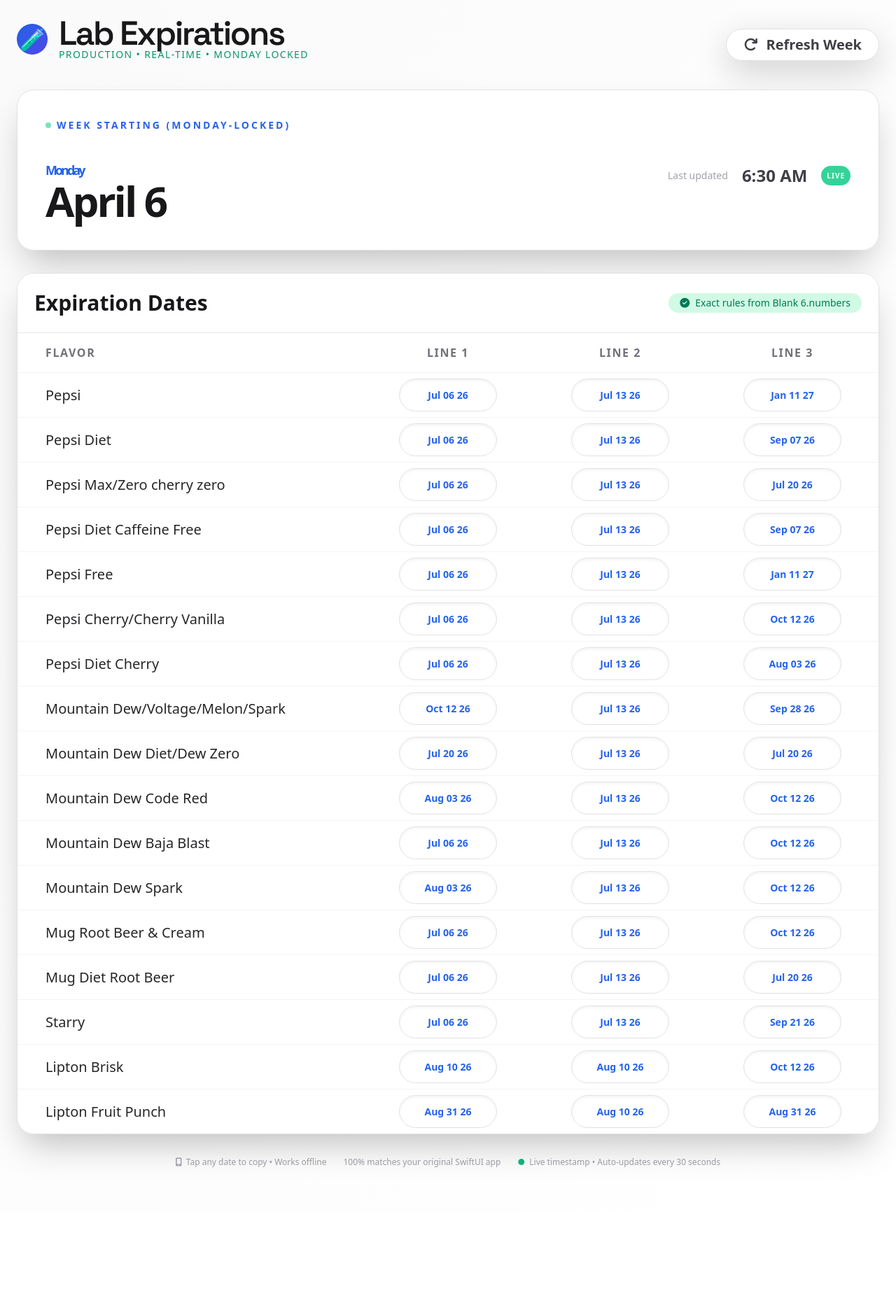
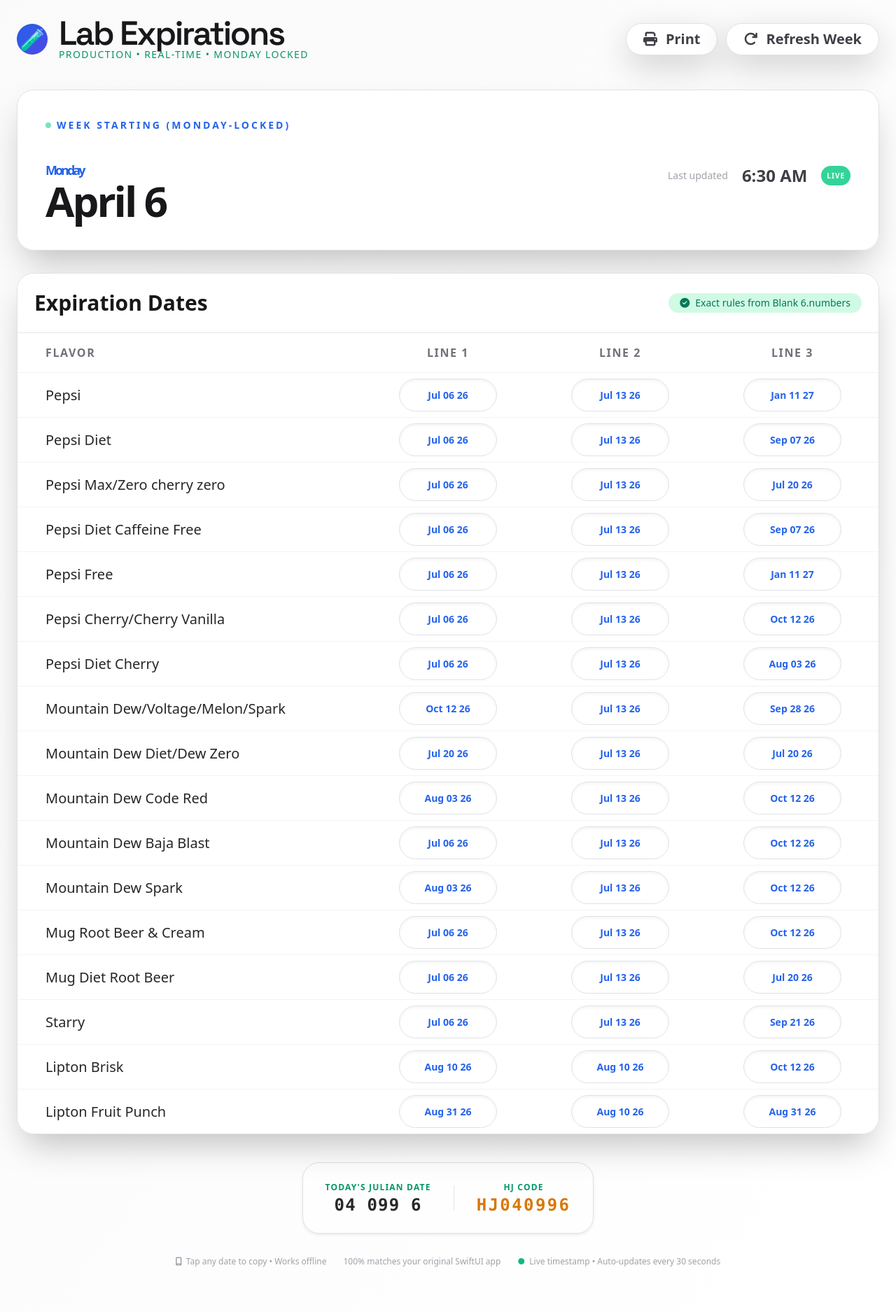
Before and after one commit to pimpy6565/stannews, a Django app: page /exp in a window 1280 px wide. Shown: the part 56-1931 px from the top of the page at 70% size. Before the commit the page ends 1724 px from the top, so only its background shows below. Run offline with Django 5.2, Linux system fonts and the light colour scheme; data comes from the database, SQL or seed files in the repository; some libraries are stand-ins or nearby versions.

Commit message:
Update exp.html

```diff
--- a/news/templates/news/exp.html
+++ b/news/templates/news/exp.html
@@ -17,11 +17,19 @@
         </div>
       </div>
 
-      <button onclick="refreshWeek()"
-              class="group flex items-center gap-x-2 sm:gap-x-3 bg-white hover:bg-blue-50 border border-zinc-200 hover:border-blue-200 text-zinc-700 hover:text-blue-600 px-4 sm:px-8 py-2 sm:py-4 rounded-3xl text-sm sm:text-xl font-semibold shadow-lg hover:shadow-xl transition-all active:scale-95 mt-3 md:mt-0">
-        <i class="fa-solid fa-arrow-rotate-right group-active:rotate-180 transition-transform"></i>
-        <span>Refresh Week</span>
-      </button>
+      <div class="flex items-center gap-x-3">
+        <button onclick="printPage()"
+                class="group flex items-center gap-x-2 sm:gap-x-3 bg-white hover:bg-amber-50 border border-zinc-200 hover:border-amber-200 text-zinc-700 hover:text-amber-600 px-4 sm:px-8 py-2 sm:py-4 rounded-3xl text-sm sm:text-xl font-semibold shadow-lg hover:shadow-xl transition-all active:scale-95">
+          <i class="fa-solid fa-print"></i>
+          <span>Print</span>
+        </button>
+
+        <button onclick="refreshWeek()"
+                class="group flex items-center gap-x-2 sm:gap-x-3 bg-white hover:bg-blue-50 border border-zinc-200 hover:border-blue-200 text-zinc-700 hover:text-blue-600 px-4 sm:px-8 py-2 sm:py-4 rounded-3xl text-sm sm:text-xl font-semibold shadow-lg hover:shadow-xl transition-all active:scale-95">
+          <i class="fa-solid fa-arrow-rotate-right group-active:rotate-180 transition-transform"></i>
+          <span>Refresh Week</span>
+        </button>
+      </div>
     </div>
 
     <!-- Week Starting Hero -->
@@ -59,6 +67,12 @@
           <tbody id="tableBody" class="divide-y divide-zinc-100"></tbody>
         </table>
       </div>
+    </div>
+
+    <!-- Julian Date Footer -->
+    <div id="julianFooter"
+         class="mt-10 flex flex-col sm:flex-row items-center justify-center gap-6 text-center text-zinc-500 text-sm font-medium">
+      <!-- Populated by JavaScript -->
     </div>
 
     <div class="mt-8 text-center text-[10px] sm:text-xs text-zinc-400 flex flex-wrap items-center justify-center gap-x-6 gap-y-2">
@@ -175,6 +189,58 @@ function copyDate(text, el) {
   });
 }
 
+// ====================== PRINT FEATURE ======================
+function printPage() {
+  const originalTitle = document.title;
+  document.title = `Lab Expirations - Week of ${formatDate(currentMonday)}`;
+
+  window.print();
+
+  // Reset title after print dialog
+  setTimeout(() => {
+    document.title = originalTitle;
+  }, 500);
+}
+
+// ====================== JULIAN DATE ======================
+function getJulianDate() {
+  const now = new Date();
+  const year = now.getFullYear();
+  const startOfYear = new Date(year, 0, 0);
+  const diff = now - startOfYear;
+  const oneDay = 1000 * 60 * 60 * 24;
+  let dayOfYear = Math.floor(diff / oneDay);
+
+  const month = String(now.getMonth() + 1).padStart(2, '0');
+  const julianDay = String(dayOfYear).padStart(3, '0');
+  const lastDigitYear = String(year).slice(-1);
+
+  const julianStr = `${month} ${julianDay} ${lastDigitYear}`;
+  const hjCode = `HJ${month}${julianDay}${lastDigitYear}`;
+
+  return { julianStr, hjCode };
+}
+
+function updateJulianFooter() {
+  const { julianStr, hjCode } = getJulianDate();
+  const footer = document.getElementById('julianFooter');
+
+  footer.innerHTML = `
+    <div class="flex items-center gap-x-8 bg-white/70 border border-zinc-100 rounded-3xl px-8 py-4 shadow-sm">
+      <div>
+        <span class="text-emerald-600 text-xs tracking-widest font-semibold">TODAY'S JULIAN DATE</span>
+        <div class="text-2xl font-mono font-bold text-zinc-800 tracking-wider">${julianStr}</div>
+      </div>
+      <div class="h-9 w-px bg-zinc-200"></div>
+      <div>
+        <span class="text-emerald-600 text-xs tracking-widest font-semibold">HJ CODE</span>
+        <div class="text-2xl font-mono font-bold text-amber-600 tracking-widest">${hjCode}</div>
+      </div>
+    </div>
+  `;
+}
+
+// ====================== EXISTING FUNCTIONS ======================
 function renderTable() {
   const tbody = document.getElementById('tableBody');
   tbody.innerHTML = '';
@@ -220,8 +286,10 @@ function initializeLabExpirations() {
   updateMondayDisplay();
   renderTable();
   updateLastUpdated();
+  updateJulianFooter();           // ← Added
   setInterval(updateLastUpdated, 30000);
-  console.log('%c✅ Lab Expirations fully integrated!', 'color:#0066ff;font-weight:700');
+  setInterval(updateJulianFooter, 86400000); // Update Julian date every 24 hours
+  console.log('%c✅ Lab Expirations fully integrated with Print & Julian Date!', 'color:#0066ff;font-weight:700');
 }
 
 window.onload = initializeLabExpirations;
```
